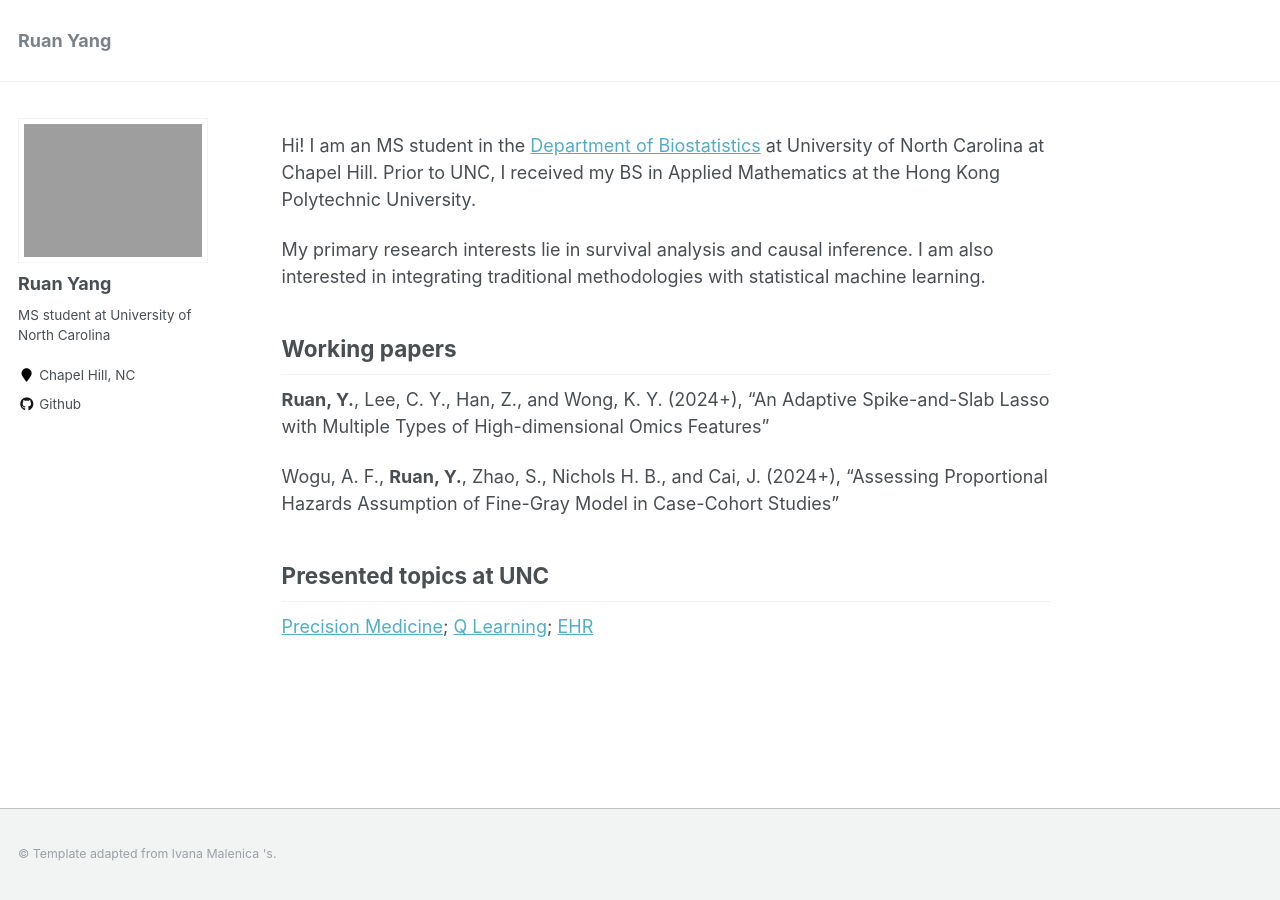
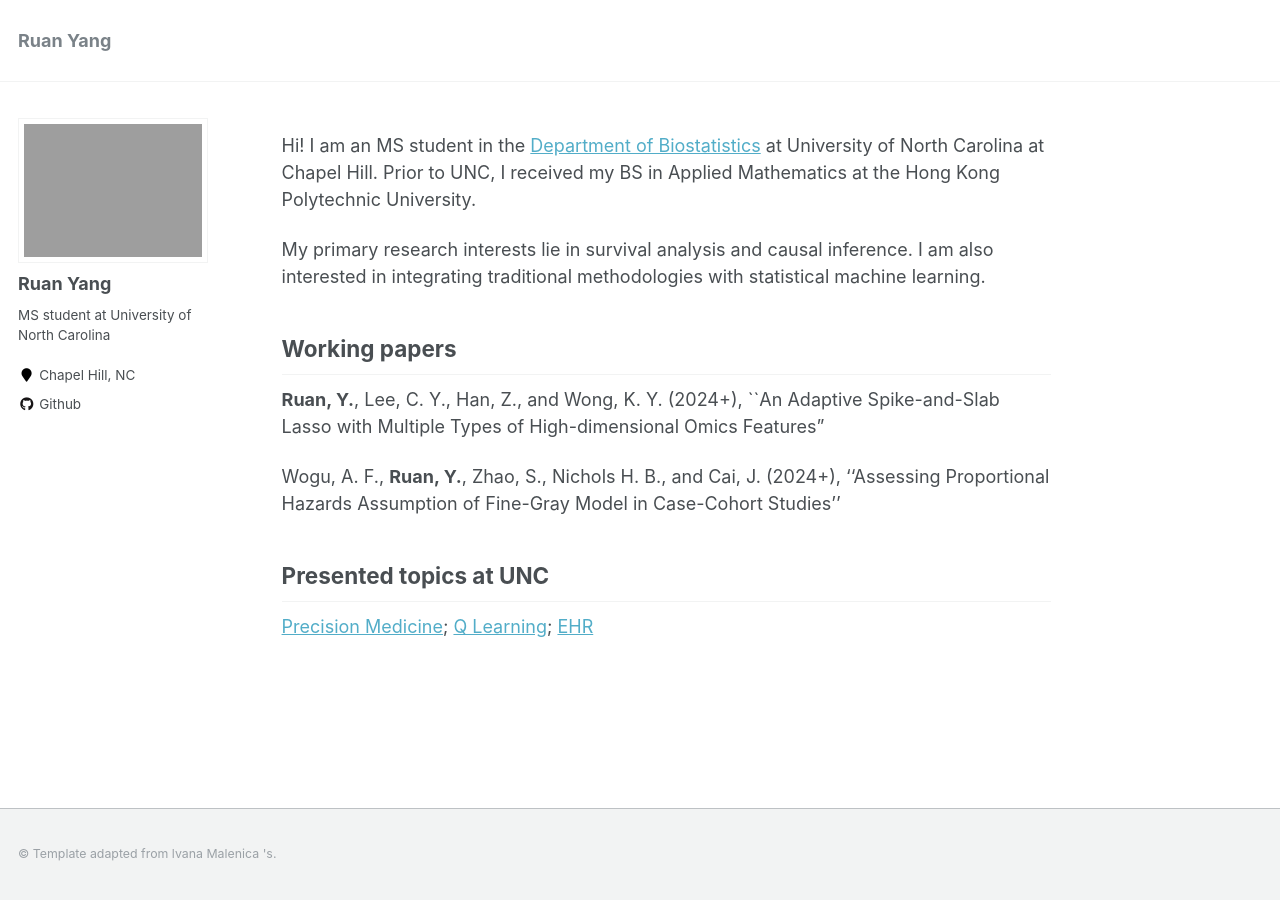
Before and after one commit to Yangr00/Yangr00.github.io, a Jekyll site: the page built from _pages/about.md, in a window 1280 px wide. Built offline with Jekyll 4.4.1, drawn with Linux system fonts in a browser that asks for light colours.

```diff
--- a/_pages/about.md
+++ b/_pages/about.md
@@ -16,10 +16,10 @@ My primary research interests lie in survival analysis and causal inference. I a
 
 ## Working papers
 
-**Ruan, Y.**, Lee, C. Y., Han, Z., and Wong, K. Y. (2024+), "An Adaptive Spike-and-Slab Lasso with Multiple Types of High-dimensional Omics Features"
+**Ruan, Y.**, Lee, C. Y., Han, Z., and Wong, K. Y. (2024+), ``An Adaptive Spike-and-Slab Lasso with Multiple Types of High-dimensional Omics Features"
 
 
-Wogu, A. F., **Ruan, Y.**, Zhao, S., Nichols H. B., and Cai, J. (2024+), "Assessing Proportional Hazards Assumption of Fine-Gray Model in Case-Cohort Studies"
+Wogu, A. F., **Ruan, Y.**, Zhao, S., Nichols H. B., and Cai, J. (2024+), ''Assessing Proportional Hazards Assumption of Fine-Gray Model in Case-Cohort Studies''
 
 
 
```
